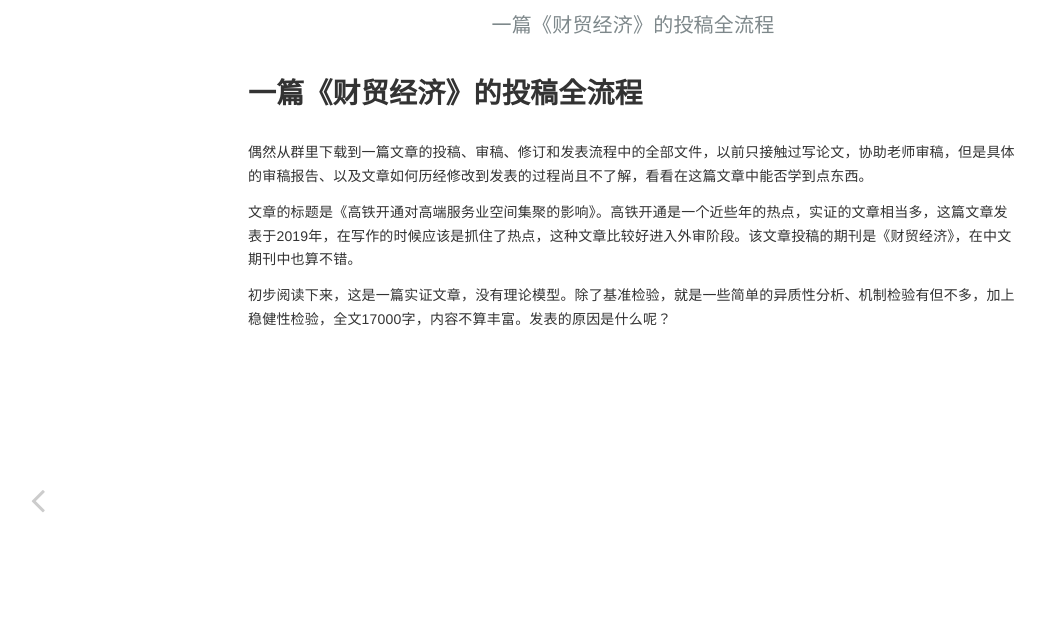
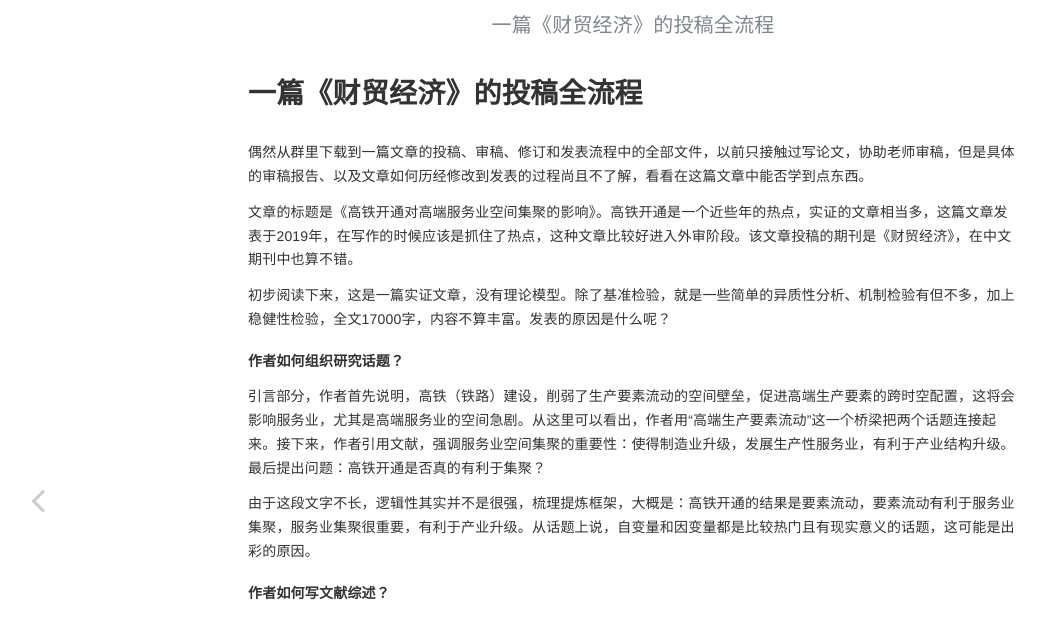
Before and after one commit to Zhuopie/Zhuopie.github.io, a Jekyll site: the page built from _posts/2022-05-07-一篇《财贸经济》的投稿全流程.md, in a window 1280 px wide. Shown: the top 639 px of the page, without its empty margins (7-1052 px from the left). Built offline with Jekyll 4.4.1, drawn with Linux system fonts in a browser that asks for light colours.

Commit message:
Update 2022-05-07-一篇《财贸经济》的投稿全流程.md

```diff
--- a/_posts/2022-05-07-一篇《财贸经济》的投稿全流程.md
+++ b/_posts/2022-05-07-一篇《财贸经济》的投稿全流程.md
@@ -11,3 +11,11 @@
 文章的标题是《高铁开通对高端服务业空间集聚的影响》。高铁开通是一个近些年的热点，实证的文章相当多，这篇文章发表于2019年，在写作的时候应该是抓住了热点，这种文章比较好进入外审阶段。该文章投稿的期刊是《财贸经济》，在中文期刊中也算不错。
 
 初步阅读下来，这是一篇实证文章，没有理论模型。除了基准检验，就是一些简单的异质性分析、机制检验有但不多，加上稳健性检验，全文17000字，内容不算丰富。发表的原因是什么呢？
+
+##### 作者如何组织研究话题？
+
+引言部分，作者首先说明，高铁（铁路）建设，削弱了生产要素流动的空间壁垒，促进高端生产要素的跨时空配置，这将会影响服务业，尤其是高端服务业的空间急剧。从这里可以看出，作者用“高端生产要素流动”这一个桥梁把两个话题连接起来。接下来，作者引用文献，强调服务业空间集聚的重要性：使得制造业升级，发展生产性服务业，有利于产业结构升级。最后提出问题：高铁开通是否真的有利于集聚？
+
+由于这段文字不长，逻辑性其实并不是很强，梳理提炼框架，大概是：高铁开通的结果是要素流动，要素流动有利于服务业集聚，服务业集聚很重要，有利于产业升级。从话题上说，自变量和因变量都是比较热门且有现实意义的话题，这可能是出彩的原因。
+
+##### 作者如何写文献综述？
```
